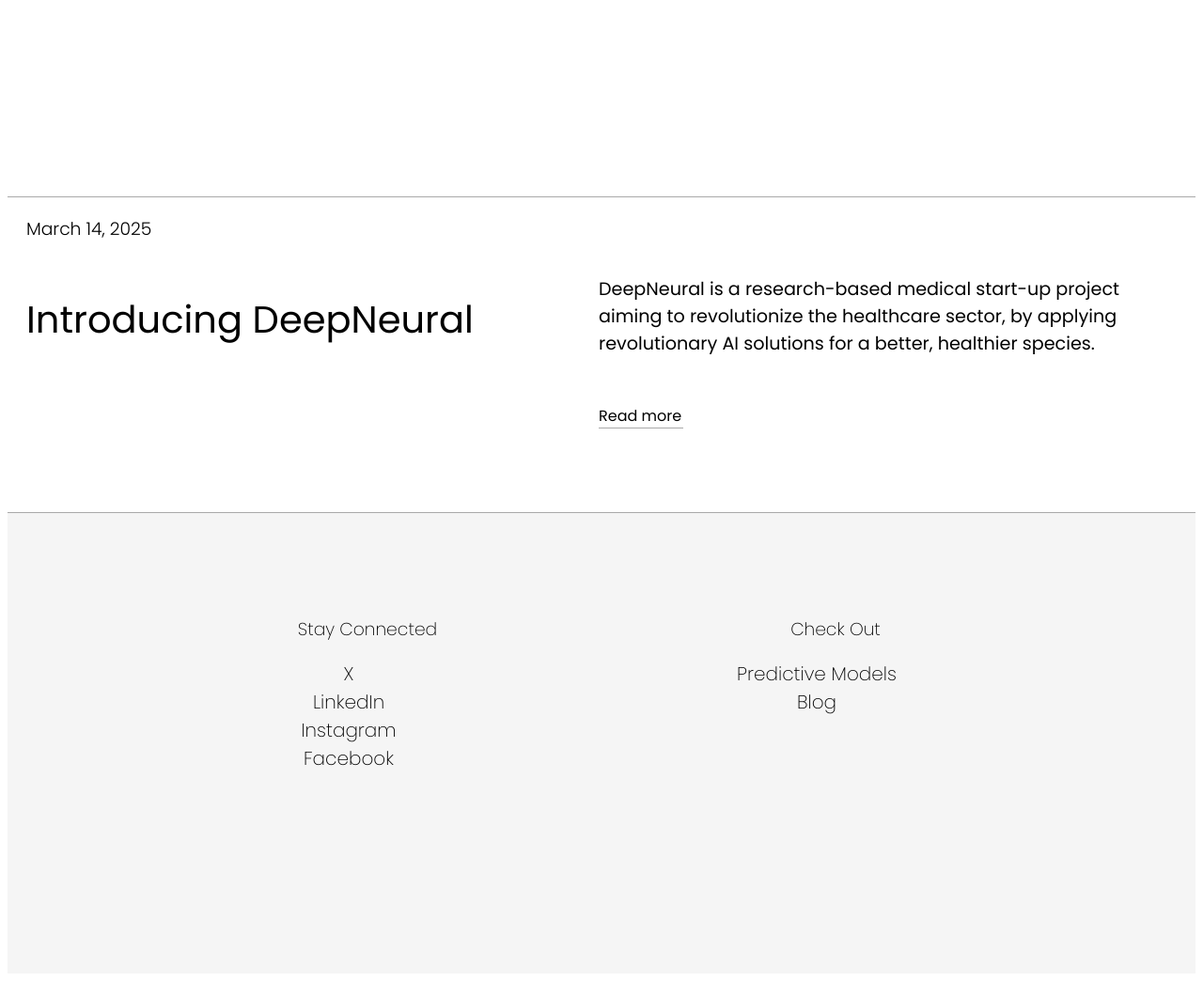
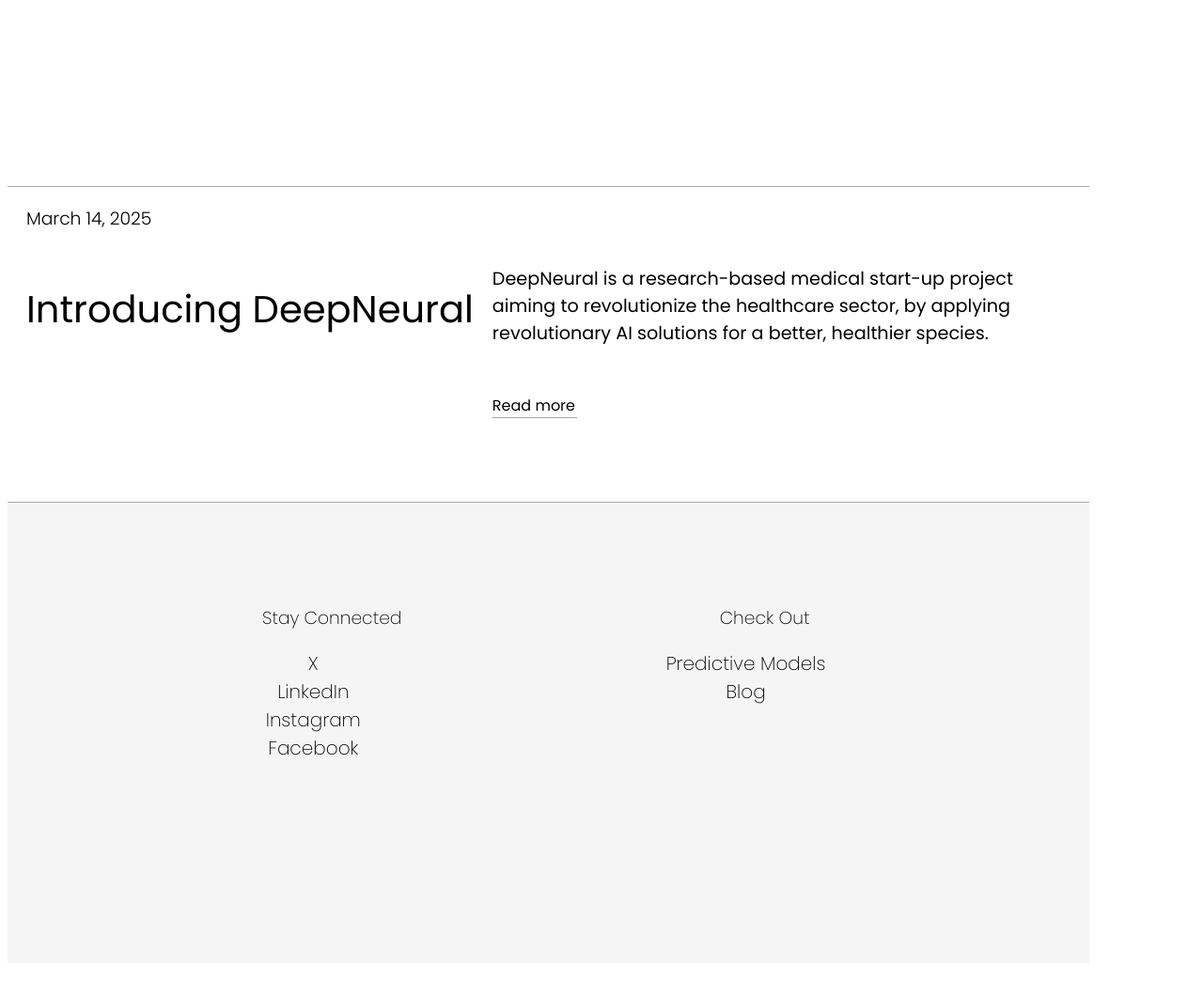
Before and after one commit to UltimateCoderDelta/DeepNeuralProjectFinal, a Django app: page /neural/deepneural_blog/ in a window 1280 px wide. Shown: the part 225-1269 px from the top of the page at 94% size. After the commit the page ends 1029 px from the top, so only its background shows below. Run offline with Django 5.2, Linux system fonts and the light colour scheme; data comes from the database, SQL or seed files in the repository; some web fonts are replaced.

Commit message:
updated body width

```diff
--- a/neural/static/neural/styles.css
+++ b/neural/static/neural/styles.css
@@ -3,7 +3,10 @@ html {
     width:fit-content;
     text-align: center;
     font-family: "Poppins", serif;
-    width: 100%;
+}
+
+body {
+    width: fit-content;
 }
 
 #header_box {
```
